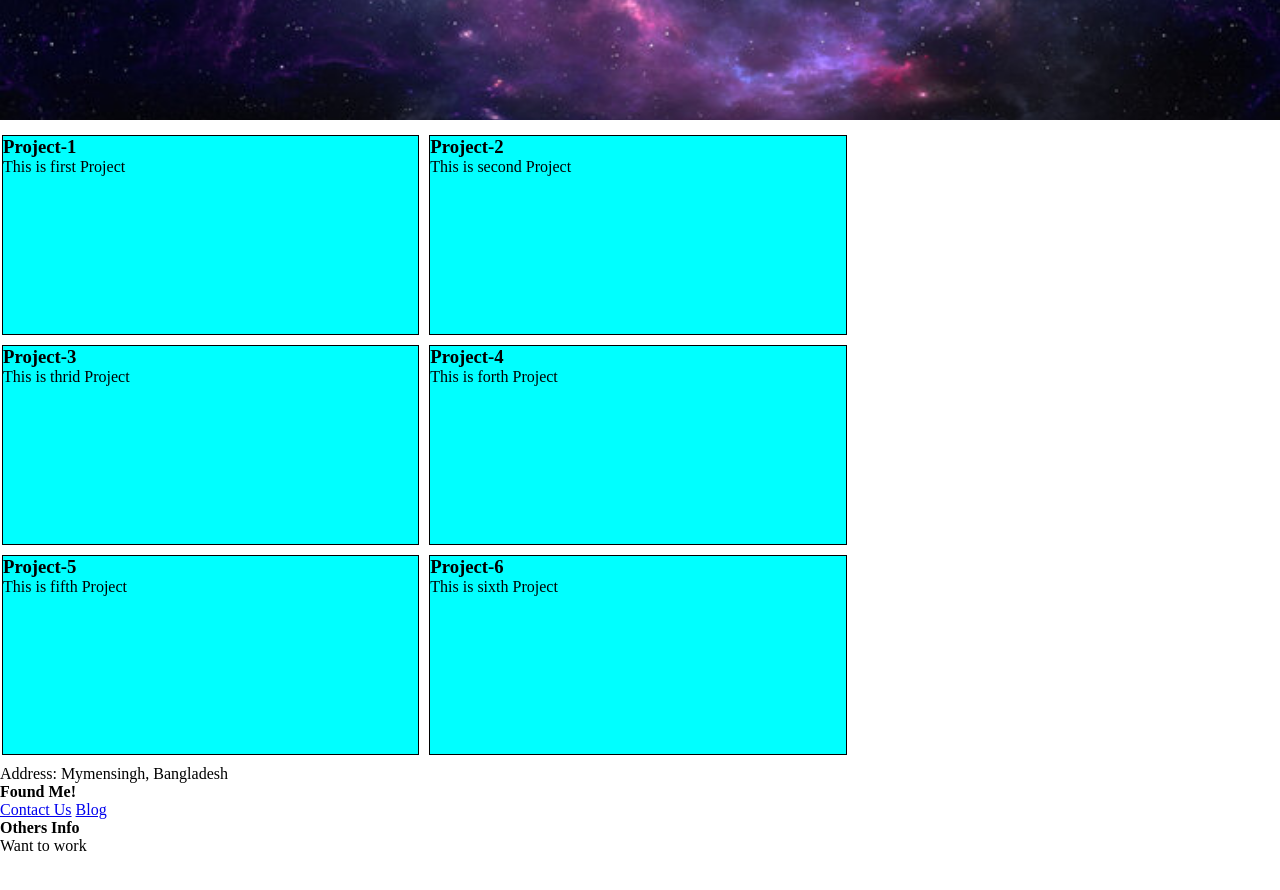
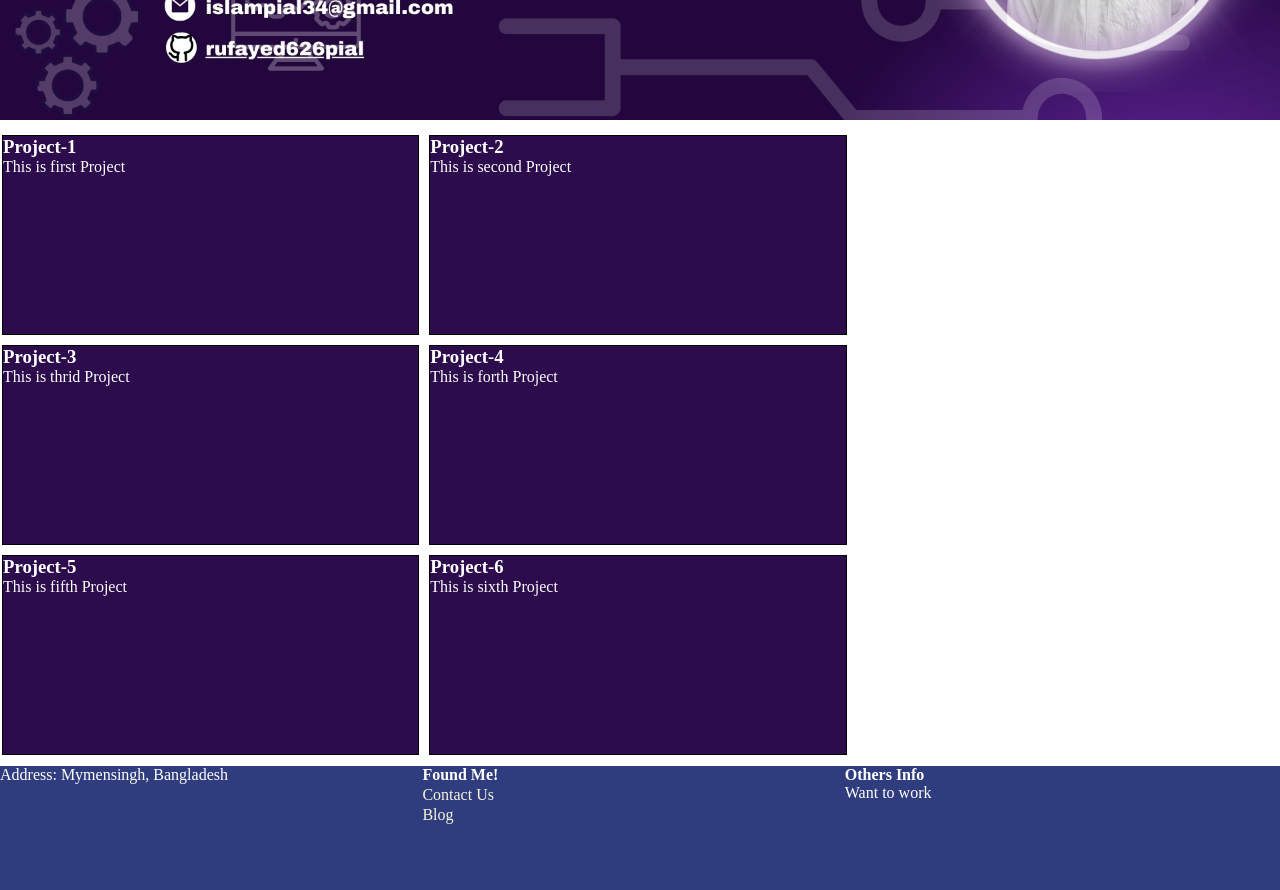
Before and after one commit to rufayed626pial/Class-15_Web-Development, a plain HTML site: page index.html in a window 1280 px wide. Shown: the part 280-1170 px from the top of the page. Before the commit the page ends 1135 px from the top, so only its background shows below. Drawn offline with Linux system fonts and the light colour scheme.

Commit message:
Footer Section

```diff
--- a/index.html
+++ b/index.html
@@ -55,21 +55,21 @@
         </div>
     </section>
 
-    <section>
-        <div>
-            <p>Address: Mymensingh, Bangladesh</p>
+    <section class="footer">
+        <div class="footer-item">
+            <p class="info">Address: Mymensingh, Bangladesh</p>
         </div>
 
-        <div>
+        <div class="footer-item">
             <h4>
                 Found Me!
             </h4>
 
-            <a href="#">Contact Us</a>
-            <a href="#">Blog</a>
+            <a href="#" class="link">Contact Us</a>
+            <a href="#" class="link">Blog</a>
         </div>
 
-        <div>
+        <div class="footer-item">
             <h4>Others Info</h4>
 
             <p>Want to work</p>
--- a/style.css
+++ b/style.css
@@ -1,5 +1,3 @@
-
-
 *{
     margin: 0;
     padding: 0;
@@ -10,10 +8,10 @@
     /* background-color: aqua; */
     height: 400px;
     color: greenyellow;
-    background-image: url('Image/BGimg.jpg');
+    background-image: url('Image/Portfolio\ Banner\ .jpg');
     background-repeat: no-repeat;
     background-size: cover;
-    background-position: center;
+    background-position: calc(1);
 }
 
 .Project{
@@ -30,5 +28,25 @@
     margin-right: 8px;
     margin-bottom: 10px;
     margin-left: 2px;
-    background-color: aqua;
+    background-color: #2D0C4D;
+    color: white;
 }
+
+.footer{
+    height: 150px;
+    background-color: #2F3D7E;
+    color: white;
+    margin-top: 1px;
+}
+
+.footer-item{
+    width: 33%;
+    float: left;
+}
+
+.link{
+    color: beige;
+    text-decoration: none;
+    display: block;
+    margin-top: 2px;
+}
```
Also changed, not shown: Image/BGimg.jpg (deleted), Image/Portfolio Banner .jpg (added), note.txt (added).
